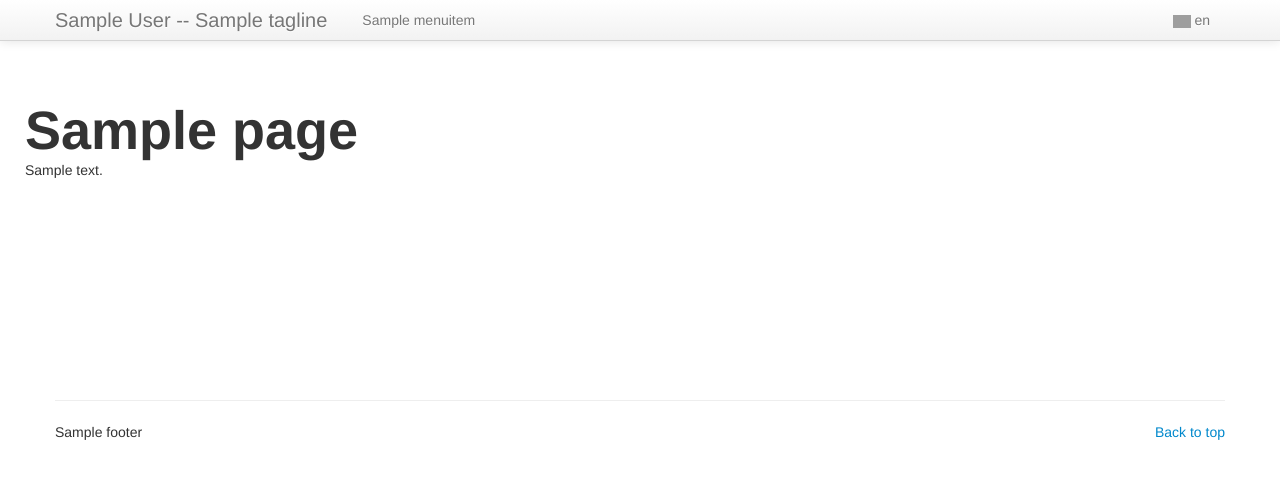
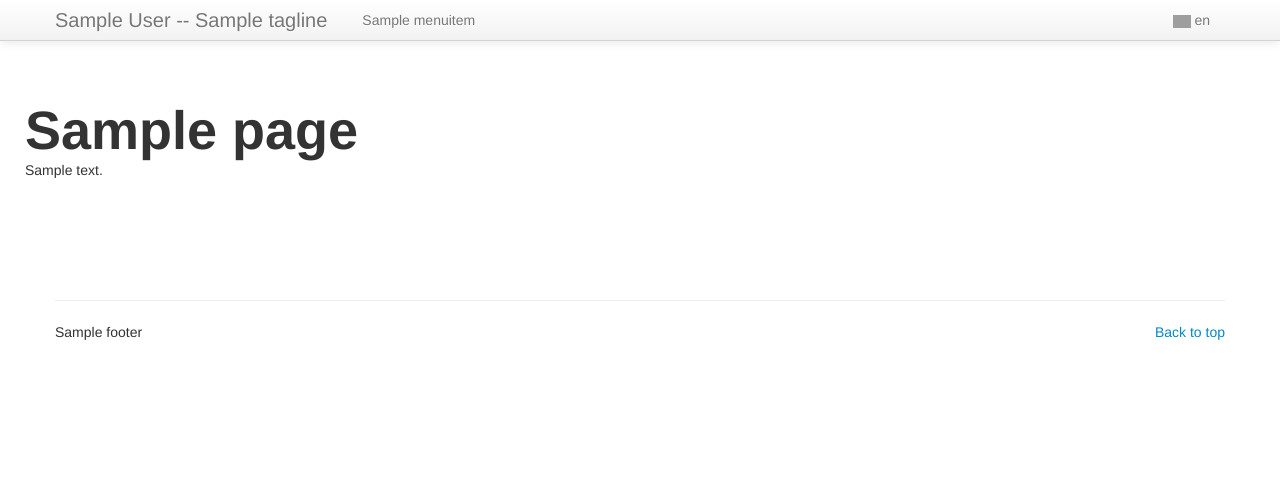
Before and after one commit to lunemec/django-pages, a Django app: template django_pages/templates/default2/page.html in a window 1280 px wide. Shown: the top 479 px of the page. Run offline with Django 3.2, Linux system fonts and the light colour scheme; the template is opened without the code that fills it: most values are stand-ins (such as "Sample title", 1, 10 or a date in 2020); grey boxes are pictures that could not be loaded.

Commit message:
css update

```diff
--- a/django_pages/static/css/default2/bootswatch.css
+++ b/django_pages/static/css/default2/bootswatch.css
@@ -4,7 +4,7 @@
 
 section {
 	margin-top: 60px;
-	padding-top: 100px;
+	padding-top: 20px;
 }
 
 /* index */
@@ -287,7 +287,7 @@ body .one .bsa_it_p {
 }
 
 .subhead > div:first-child {
-	min-height: 200px;
+	min-height: 100px;
 }
 
 /* subnav */
```
Also changed, not shown: 1 other file.
